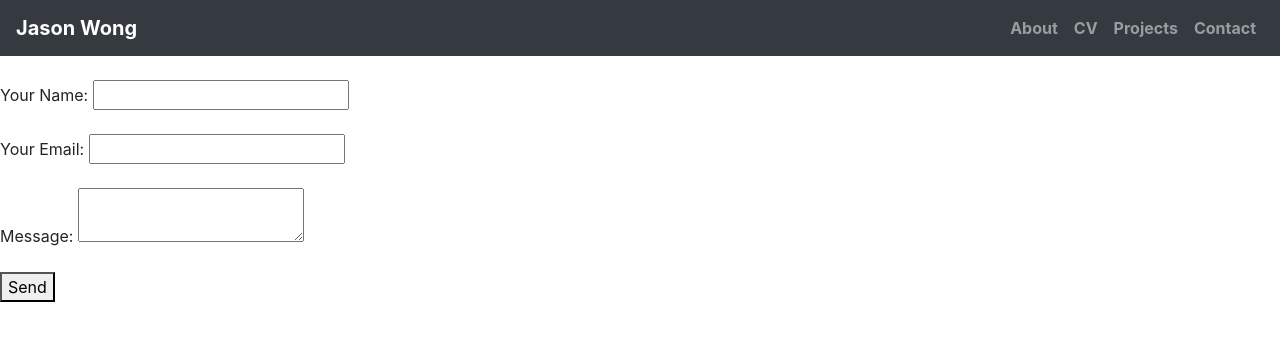
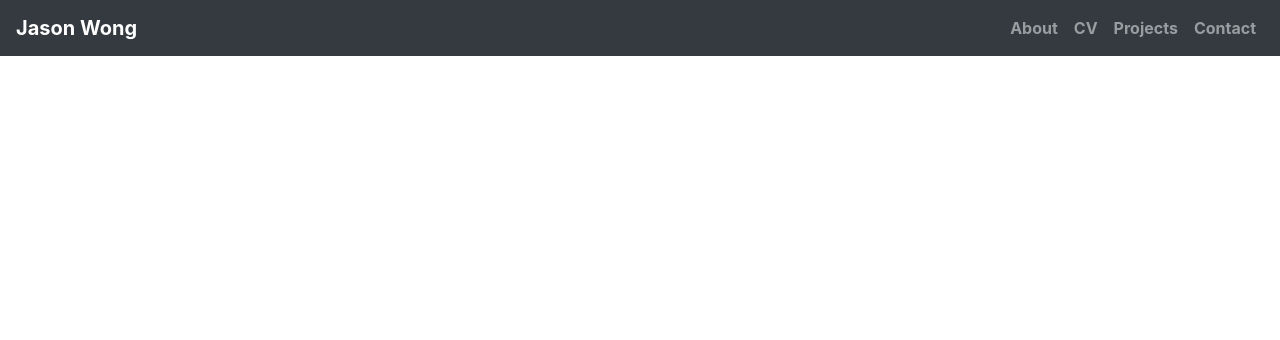
Before and after one commit to jasylwong/my_website, a React (Create React App) app: page /contact in a window 1280 px wide. Shown: the top 340 px of the page. Built offline with nearby package versions, Linux system fonts and the light colour scheme.

Commit message:
restart contact page

```diff
--- a/package.json
+++ b/package.json
@@ -10,6 +10,7 @@
     "@testing-library/jest-dom": "^4.2.4",
     "@testing-library/react": "^9.3.2",
     "@testing-library/user-event": "^7.1.2",
+    "axios": "^0.19.2",
     "bootstrap": "^4.4.1",
     "react": "^16.13.1",
     "react-bootstrap": "^1.0.0-beta.17",
--- a/src/components/contact.js
+++ b/src/components/contact.js
@@ -1,25 +1,16 @@
 import React from 'react';
+import Form from 'react-bootstrap/Form';
+import Button from 'react-bootstrap/Button';
+import { useState } from 'react';
 
-function Contact() {
-  return (
-    <div>
-      <br></br>
-      <form name="contact" method="POST" data-netlify="true">
-        <p>
-          <label>Your Name: <input type="text" name="name" /></label>
-        </p>
-        <p>
-          <label>Your Email: <input type="email" name="email" /></label>
-        </p>
-        <p>
-          <label>Message: <textarea name="message"></textarea></label>
-        </p>
-        <p>
-          <button type="submit">Send</button>
-        </p>
-      </form>
-    </div>
-  )
+class Contact extends React.Component {
+  render() {
+    return(
+      <div>
+
+      </div>
+    )
+  }
 }
 
 export default Contact;
```
Also changed, not shown: 1 other file (tests, documents, lock files or other folders).
